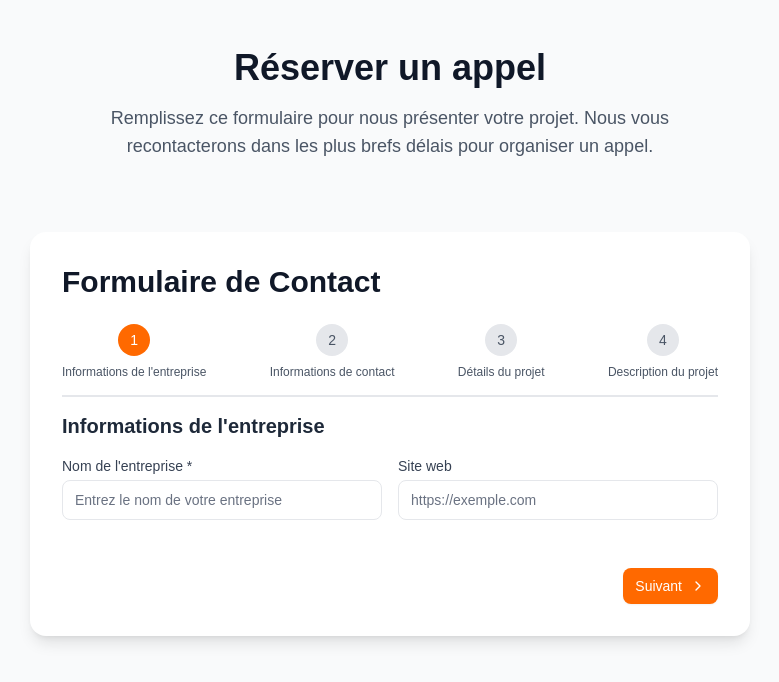
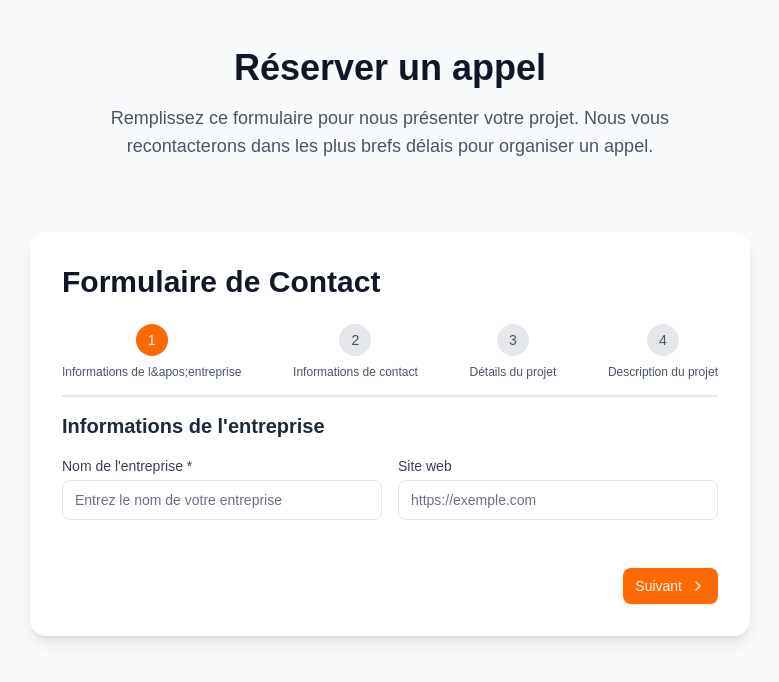
Before and after one commit to samuelabadie/vitrine-allela, a Next.js app: page /contact in a window 1280 px wide. Shown: the top 682 px of the page, without its empty margins (250-1029 px from the left). Built offline with nearby package versions, Linux system fonts and the light colour scheme.

Commit message:
deploy fix

```diff
--- a/src/components/ClientForm.tsx
+++ b/src/components/ClientForm.tsx
@@ -4,7 +4,6 @@ import { useState } from 'react';
 import { Input } from './ui/input';
 import { Textarea } from './ui/textarea';
 import { Button } from './ui/button';
-import { Badge } from './ui/badge';
 import { ChevronLeft, ChevronRight } from 'lucide-react';
 
 interface FormData {
@@ -36,7 +35,7 @@ const initialFormData: FormData = {
 };
 
 const steps = [
-  { id: 1, title: 'Informations de l\'entreprise' },
+  { id: 1, title: 'Informations de l&apos;entreprise' },
   { id: 2, title: 'Informations de contact' },
   { id: 3, title: 'Détails du projet' },
   { id: 4, title: 'Description du projet' },
@@ -336,7 +335,7 @@ export default function ClientForm() {
 
         {submitStatus === 'error' && (
           <div className="mb-6 p-4 bg-red-50 text-red-700 rounded-lg">
-            Une erreur est survenue lors de l'envoi du formulaire. Veuillez réessayer.
+            Une erreur est survenue lors de l&apos;envoi du formulaire. Veuillez réessayer.
           </div>
         )}
 
```
